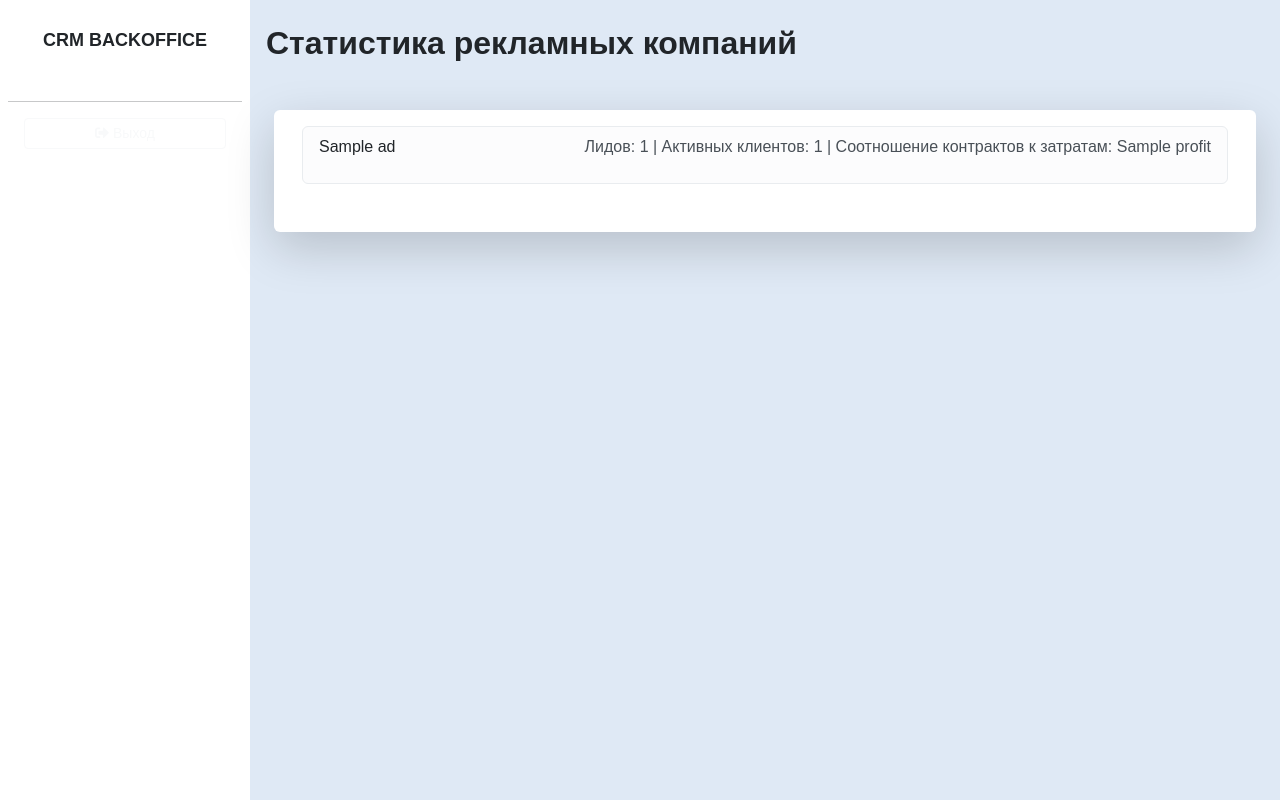
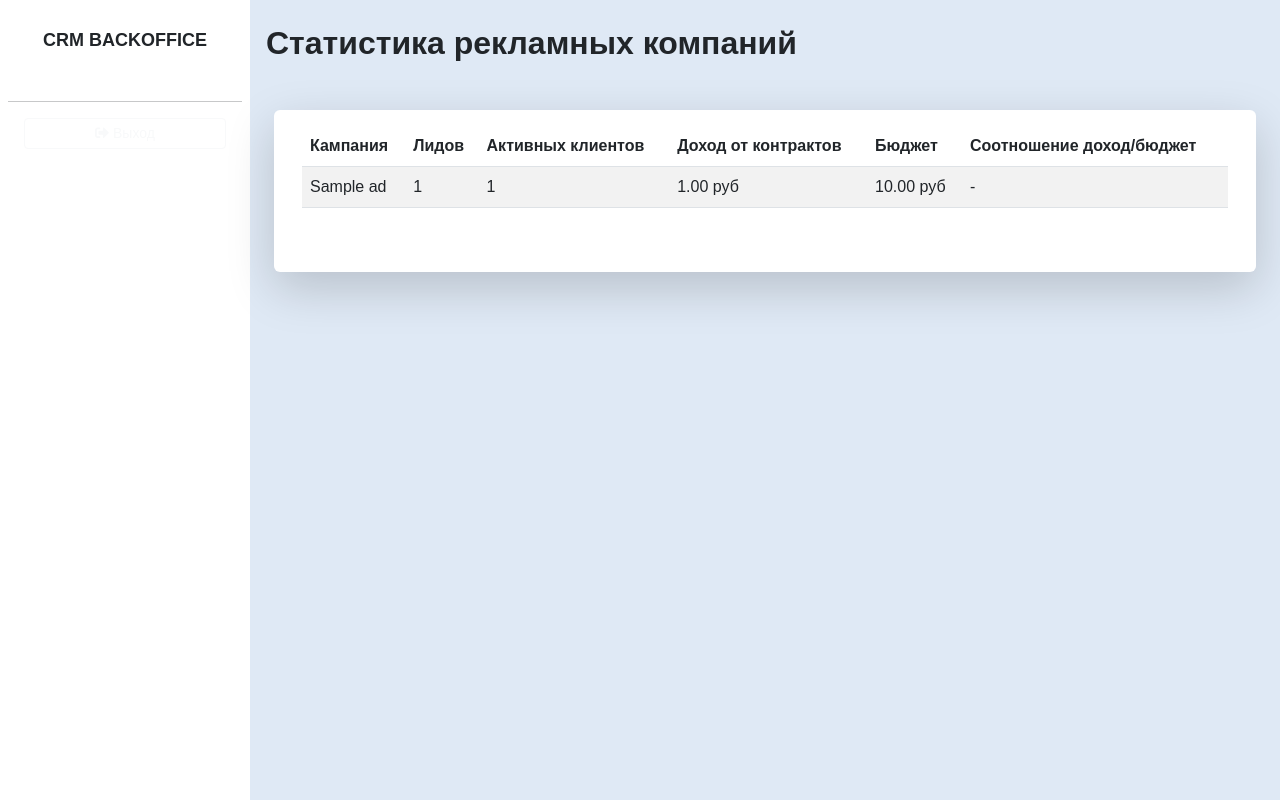
Before and after one commit to VladimirChukavin/skillbox_crm_system, a Django app: template crm_system/templates/ads/ads-statistic.html in a window 1280 px wide. Run offline with Django 5.2, Linux system fonts and the light colour scheme; the template is opened without the code that fills it: most values are stand-ins (such as "Sample title", 1, 10 or a date in 2020).

Commit message:
Внес некоторые исправления в шаблон.

```diff
--- a/crm_system/templates/ads/ads-statistic.html
+++ b/crm_system/templates/ads/ads-statistic.html
@@ -1,17 +1,56 @@
 {% extends "_base.html" %}
+
+{% block title %}Статистика рекламных компаний{% endblock %}
 
 {% block content %}
 <h2 class="fw-bold">Статистика рекламных компаний</h2>
 <div class="row bg-white px-3 py-3 mx-2 my-5 rounded pb-5 shadow-lg">
     <div class="col">
-        <ul class="list-group">
+        <table class="table table-striped">
+            <thead>
+            <tr>
+                <th>Кампания</th>
+                <th>Лидов</th>
+                <th>Активных клиентов</th>
+                <th>Доход от контрактов</th>
+                <th>Бюджет</th>
+                <th>Соотношение доход/бюджет</th>
+            </tr>
+            </thead>
+            <tbody>
             {% for ad in ads %}
-            <li class="list-group-item list-group-item-light d-flex justify-content-between">
-                <a href="/ads/{{ ad.pk }}" class="text-decoration-none link-dark">{{ ad.name }}</a>
-                <p>Лидов: {{ ad.leads_count }} | Активных клиентов: {{ ad.customers_count }} | Соотношение контрактов к затратам: {{ ad.profit|default_if_none:"-" }}</p>
-            </li>
+            <tr>
+                <td>
+                    <a href="{% url 'ads:ads-detail' ad.pk %}"
+                       class="text-decoration-none link-dark">{{ ad.name }}</a>
+                </td>
+                <td>{{ ad.leads_count }}</td>
+                <td>{{ ad.active_customer_count }}</td>
+                <td>{{ ad.total_contract_amount|floatformat:2 }} руб</td>
+                <td>{{ ad.budget|floatformat:2 }} руб</td>
+                <td>
+                    {% if ad.budget > 0 %}
+                    	{{ ad.total_contract_amount|floatformat:2 }} / {{ ad.budget|floatformat:2 }}
+                    {% else %}
+                        -
+                    {% endif %}
+                </td>
+            </tr>
+            {% empty %}
+            <tr>
+                <td colspan="6">Нет рекламных кампаний.</td>
+            </tr>
             {% endfor %}
-        </ul>
+            </tbody>
+        </table>
+<!--        <ul class="list-group">-->
+<!--            {% for ad in ads %}-->
+<!--            <li class="list-group-item list-group-item-light d-flex justify-content-between">-->
+<!--                <a href="/ads/{{ ad.pk }}" class="text-decoration-none link-dark">{{ ad.name }}</a>-->
+<!--                <p>Лидов: {{ ad.leads_count }} | Активных клиентов: {{ ad.customers_count }} | Соотношение контрактов к затратам: {{ ad.profit|default_if_none:"-" }}</p>-->
+<!--            </li>-->
+<!--            {% endfor %}-->
+<!--        </ul>-->
     </div>
 </div>
 {% endblock %}
```
